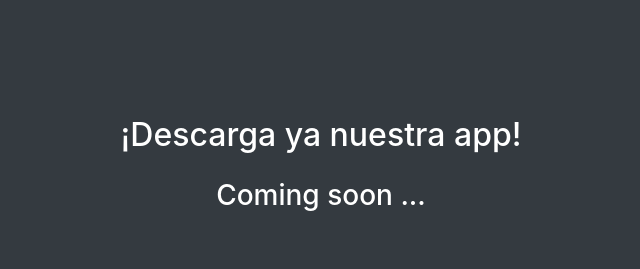
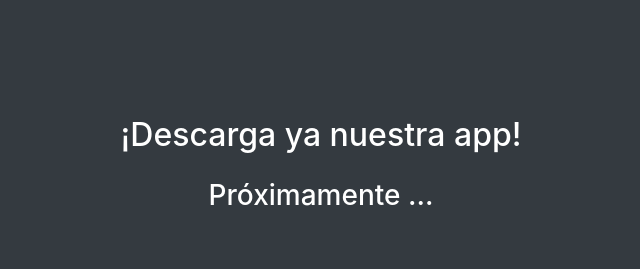
Before and after one commit to anansadiya94/SportIn-LandingPage, a website with bundled scripts: page index.html in a window 1280 px wide. Shown: the part 1906-2175 px from the top of the page, 319-959 px from the left. Built offline with nearby package versions, Linux system fonts and the light colour scheme.

Commit message:
coming soon

```diff
--- a/index.html
+++ b/index.html
@@ -231,7 +231,7 @@
     <section class="bg-dark text-white">
       <div class="container text-center">
         <h2 class="mb-4">¡Descarga ya nuestra app!</h2>
-        <h3 class="mb-4">Coming soon ...</h3>
+        <h3 class="mb-4">Próximamente ...</h3>
       </div>
     </section>
 
```
